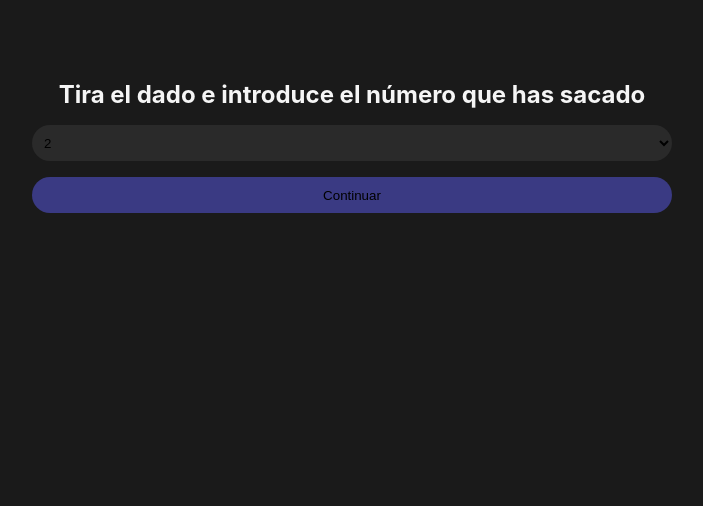
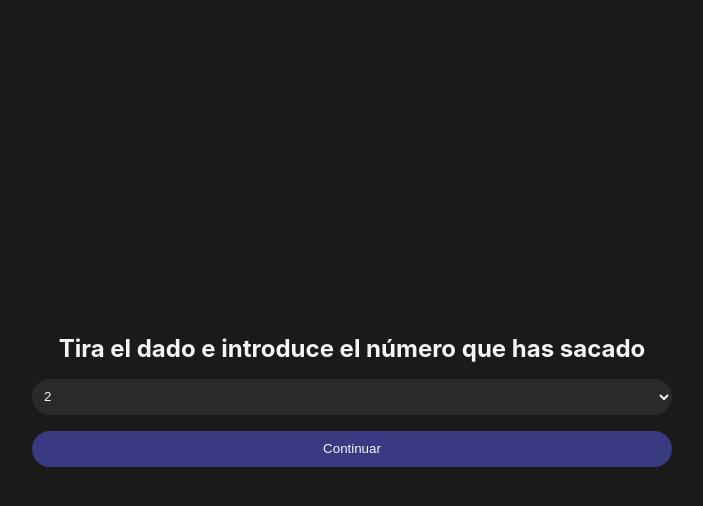
Before and after one commit to jrodriguezc160/not-a-game, a React (Create React App) app: page / in a window 1280 px wide. Shown: the top 506 px of the page, without its empty margins (288-991 px from the left). Built offline with nearby package versions, Linux system fonts and the light colour scheme.

Commit message:
asdjfoasidjfoisj

```diff
--- a/src/App.css
+++ b/src/App.css
@@ -8,6 +8,7 @@
   background-color: #1a1a1a;
   padding: 10vh 10vw;
   width: calc(100vw - 20vw);
+  height: 100%;
   max-height: calc(100vh - 20vh);
   overflow: hidden;
   text-align: center;
@@ -24,6 +25,7 @@
   opacity: 0;
   transition: opacity 1s ease-in-out, max-height 0s ease-in-out, padding 2.5s ease-in-out;
   transition-delay: 1.5s;
+  padding: 0;
   max-height: 0;
   /* Retraso en la aparición */
 }
@@ -54,6 +56,7 @@ h1 {
   padding: 0 .5rem;
   width: 50vw;
   height: 2.25rem;
+  color: whitesmoke;
 }
 
 button {
@@ -63,6 +66,7 @@ button {
   background-color: rgb(58, 58, 131);
   width: 50vw;
   height: 2.25rem;
+  color: whitesmoke;
 }
 
 p {
@@ -89,6 +93,11 @@ button.fuente {
   width: 100%;
   /* Ocupa todo el espacio disponible en la columna */
   height: 5rem;
+  color: whitesmoke;
+
+  * {
+    color: whitesmoke;
+  }
 }
 
 a,
--- a/src/index.css
+++ b/src/index.css
@@ -1,3 +1,8 @@
+:root,
+#root {
+  height: 100vh;
+}
+
 body {
   -webkit-font-smoothing: antialiased;
   -moz-osx-font-smoothing: grayscale;
```
